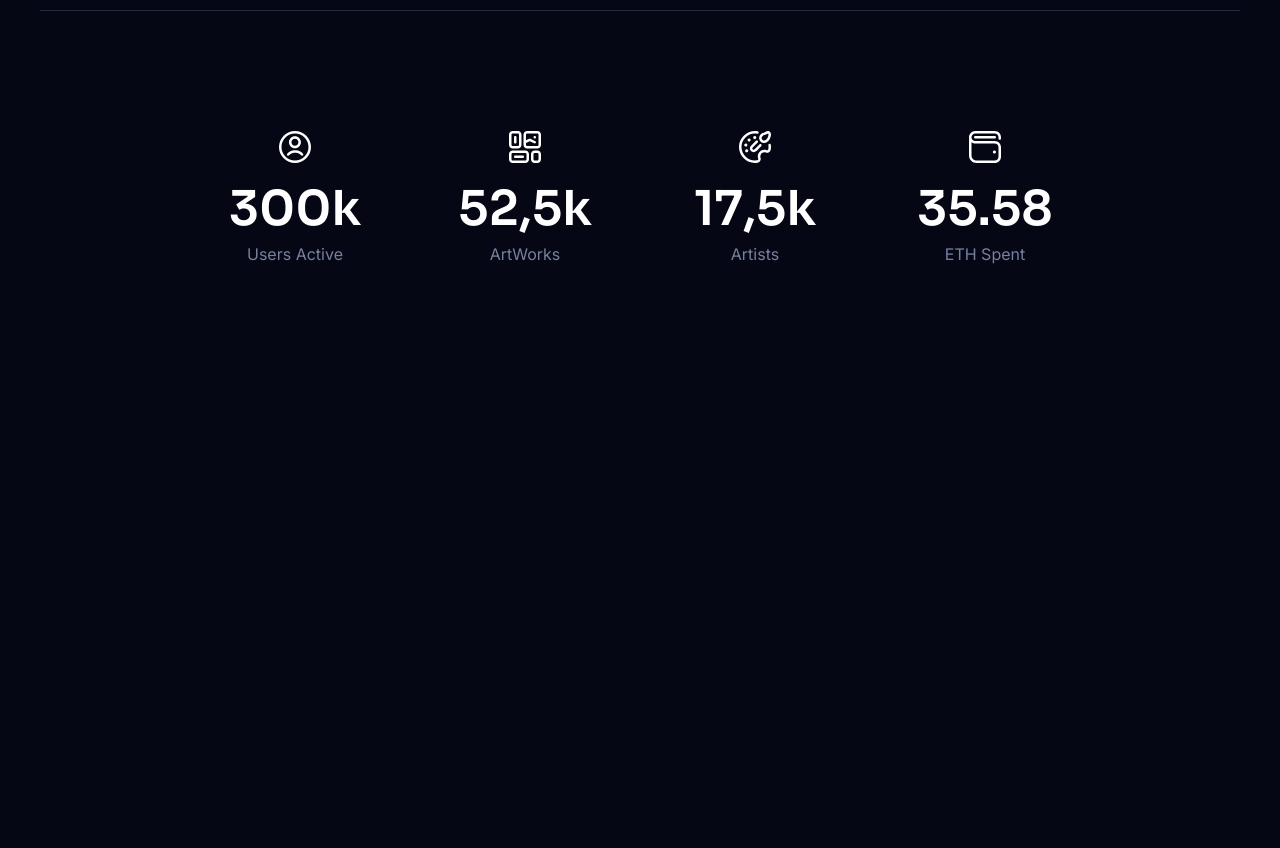
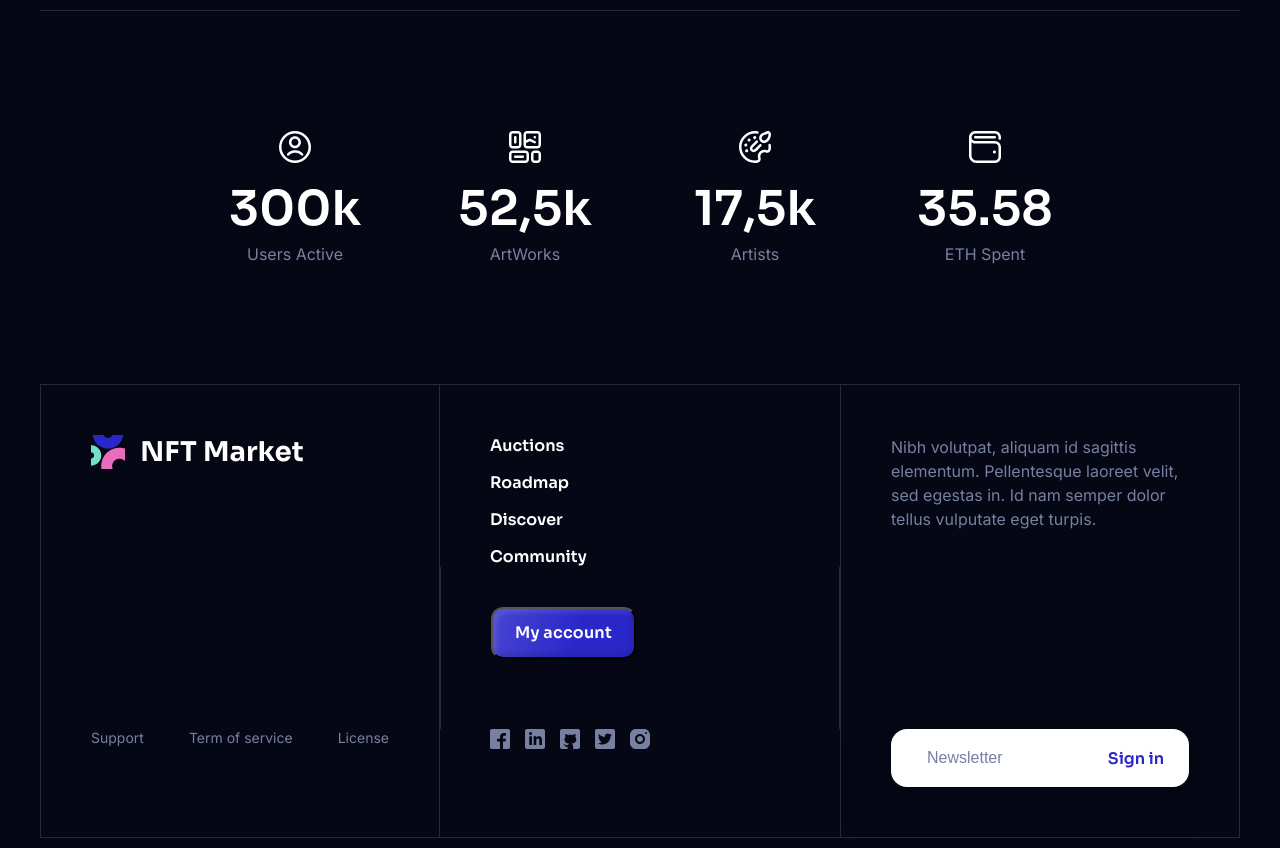
Before and after one commit to ViniSmith/l2-project, a React (Create React App) app in the folder questao2_site/nft_project/: page / in a window 1280 px wide. Shown: the part 800-1648 px from the top of the page. Before the commit the page ends 1331 px from the top, so only its background shows below. Built offline with nearby package versions, Linux system fonts and the light colour scheme.

Commit message:
Reestruturando o footer para tornar responsivo

```diff
--- a/questao2_site/nft_project/src/App.js
+++ b/questao2_site/nft_project/src/App.js
@@ -16,7 +16,7 @@ function App() {
         <LearnMoreSection/>
         <section className='divider divider-learn-more'></section>
         <IconsSection/>
-        {/*<Footer/> */}
+        <Footer/>
       </div>
     </div>
   );
--- a/questao2_site/nft_project/src/components/organisms/Footer/index.js
+++ b/questao2_site/nft_project/src/components/organisms/Footer/index.js
@@ -6,23 +6,28 @@ import BlueButton from "../../atoms/buttons/BlueButton/index";
 const Footer = () => {
     return (
         <footer className="container-footer">
-            <div className="box-footer box1">
+            <div className="logo-container">
                 <img src="/images/logo-footer.png" alt="logo-footer"/>
+            </div>
+            <div className="terms-list-container">
                 <ul>
                     <li>Support</li>
                     <li>Term of service</li>
                     <li>License</li>
                 </ul>
             </div>
-            <div className="box-footer box2">
+            <div className="menu-list-container">
                 <ul className="itens-footer">
                     <li>Auctions</li>
                     <li>Roadmap</li>
                     <li>Discover</li>
                     <li>Community</li>
                 </ul>
+            </div>
+            <div className="button-container">
                 <BlueButton text={"My account"}/>
-                <div className="icons-social">
+            </div>
+            <div className="social-media-container">
                 <ul>
                     <li><img src="/images/redes-sociais/facebook.svg" alt="facebook"/></li>
                     <li><img src="/images/redes-sociais/linkedin.svg" alt="linkedin"/></li>
@@ -31,14 +36,14 @@ const Footer = () => {
                     <li><img src="/images/redes-sociais/instagram.svg" alt="instagram"/></li>
                 </ul>
             </div>
-            </div>
-            <div className="box-footer box3">
+
+            <div className="text-container">
                 <p>Nibh volutpat, aliquam id sagittis elementum. Pellentesque laoreet velit,
                     sed egestas in. Id nam semper dolor tellus vulputate eget turpis. </p>
-                <div className="text-footer">
+            </div>
+            <div className="input-footer-container">
                 <input className="input-footer" type="text" placeholder="Newsletter"></input>
                 <button>Sign in</button>
-                </div>
             </div>
         </footer>
     )
--- a/questao2_site/nft_project/src/components/organisms/Footer/style.css
+++ b/questao2_site/nft_project/src/components/organisms/Footer/style.css
@@ -1,8 +1,133 @@
 .container-footer {
     display: grid;
     max-width: 1400px;
+    max-height: 400px;
+    grid-template-areas:
+    "logo menu text"
+    "logo button text"
+    "terms social input";
     grid-template-columns: 1fr 1fr 1fr;
+    grid-template-rows: 2fr 1fr 1fr;
     margin-bottom: 5vw;
+    justify-content: stretch;
+}
+
+
+
+.logo-container {
+    grid-area: logo;
+    border: 1px solid #262840;
+    border-bottom: none;
+    padding-top: 50px;
+    padding-left: 50px;
+}
+
+.logo-container img {
+    width: 100%;
+    max-width: 213px;
+}
+
+.menu-list-container{
+    grid-area: menu;
+    border-top: 1px solid #262840;
+    padding-top: 50px;
+    padding-left: 50px;
+}
+
+.menu-list-container ul {
+    display: flex;
+    flex-direction: column;
+    gap: 16px;
+    color: white;
+    font-size: 1rem;
+}
+
+.text-container{
+    grid-area: text;
+    font-family: 'Inter';
+    font-weight: 400;
+    font-size: 1rem;
+    line-height: 1.5rem;
+    color: #7780A1;
+    border: 1px solid #262840;
+    border-bottom: none;
+    padding-top: 50px;
+    padding-left: 50px;
+    padding-right: 50px;
+}
+
+.button-container {
+    grid-area: button;
+    border-left: 1px solid #262840;
+    border-right: 1px solid #262840;
+    padding-top: 40px;
+    padding-bottom: 70px;
+    padding-left: 50px;
+}
+
+.terms-list-container {
+    grid-area: terms;
+    border: 1px solid #262840;
+    border-top: none;
+    padding-left: 50px;
+    padding-right: 50px;
+    padding-bottom: 50px;
+}
+
+.terms-list-container ul {
+    display: flex;
+    justify-content: space-between;
+    margin-top: auto;
+}
+
+.terms-list-container ul li{
+    font-family: 'inter';
+    font-weight: 400;
+    font-size: 0.875rem;
+    color: #7780A1;
+}
+
+.social-media-container{
+    grid-area: social;
+    border-bottom: 1px solid #262840;
+    padding-left: 50px;
+    padding-right: 50px;
+    padding-bottom: 50px;
+}
+
+.social-media-container ul {
+    display: flex;
+    gap: 15px;
+    align-items: flex-end;
+}
+
+
+.input-footer-container {
+    grid-area: input;
+    flex-wrap: nowrap;
+    display: grid;
+    grid-template-columns: 1fr 106px;
+    margin-top: auto;
+    border: 1px solid #262840;
+    border-top: none;
+    padding-left: 50px;
+    padding-right: 50px;
+    padding-bottom: 50px;
+}
+
+.input-footer-container button {
+    display: block;
+    border-radius: 0px 16px 16px 0px;
+    flex-wrap: nowrap;
+    font-size: 1rem;
+    font-weight: bold;
+    background: #ffffff;
+    color: #2A27C9;
+    margin: 0px;
+    cursor: pointer;
+    border: 0px;
+    grid-column: 2;
+    padding: 15px 24px;
 }
 
 .box-footer {
@@ -14,80 +139,6 @@
 .box-footer:nth-child(2){
     border-left: none;
     border-right: none;
-}
-
-.box1 {
-    grid-column: 1;
-    border-radius: 20px 0px 0px 20px;
-    display: flex;
-    flex-direction: column;
-}
-
-.box1 img{
-    width: 100%;
-    max-width: 213px;
-}
-
-.box1 ul {
-    display: flex;
-    justify-content: space-between;
-    margin-top: auto;
-}
-
-.box1 ul li {
-    font-family: 'inter';
-    font-weight: 400;
-    font-size: 0.875rem;
-    color: #7780A1;
-}
-
-.box2 {
-    grid-column: 2;
-    display: grid;
-}
-
-.itens-footer {
-    display: flex;
-    flex-direction: column;
-    gap: 1rem;
-}
-
-
-.box2 ul li {
-    color: white;
-    font-size: 1rem;
-}
-
-.box3 {
-    grid-column: 3;
-    border-radius: 0px 20px 20px 0px;
-    display: flex;
-    flex-direction: column;
-}
-
-.box3 p {
-    font-family: 'Inter';
-    font-weight: 400;
-    font-size: 1rem;
-    line-height: 1.5rem;
-    color: #7780A1;
-}
-
-.icons-social {
-    display: flex;
-}
-
-.icons-social ul{
-    display: flex;
-    gap: 15px;
-    align-items: flex-end;
-}
-
-.text-footer {
-    flex-wrap: nowrap;
-    display: grid;
-    grid-template-columns: 1fr 106px;
-    margin-top: auto;
 }
 
 .input-footer {
@@ -113,17 +164,8 @@
     color: #7780A1;
 }
 
-.box3 button {
-    display: block;
-    border-radius: 0px 16px 16px 0px;
-    flex-wrap: nowrap;
-    font-size: 1rem;
-    font-weight: bold;
-    background: #ffffff;
-    color: #2A27C9;
-    margin: 0px;
-    cursor: pointer;
-    border: 0px;
-    grid-column: 2;
-    padding: 15px 24px;
+
+
+@media(max-width: 1100px) {
+
 }
--- a/questao2_site/nft_project/src/components/organisms/IconsSection/style.css
+++ b/questao2_site/nft_project/src/components/organisms/IconsSection/style.css
@@ -1,4 +1,4 @@
 .icons-section {
     width: 100%;
-    height: 50vh;
+    margin-bottom: 15vh;
 }
```
Lines whose indentation alone changed are shown as unchanged.
